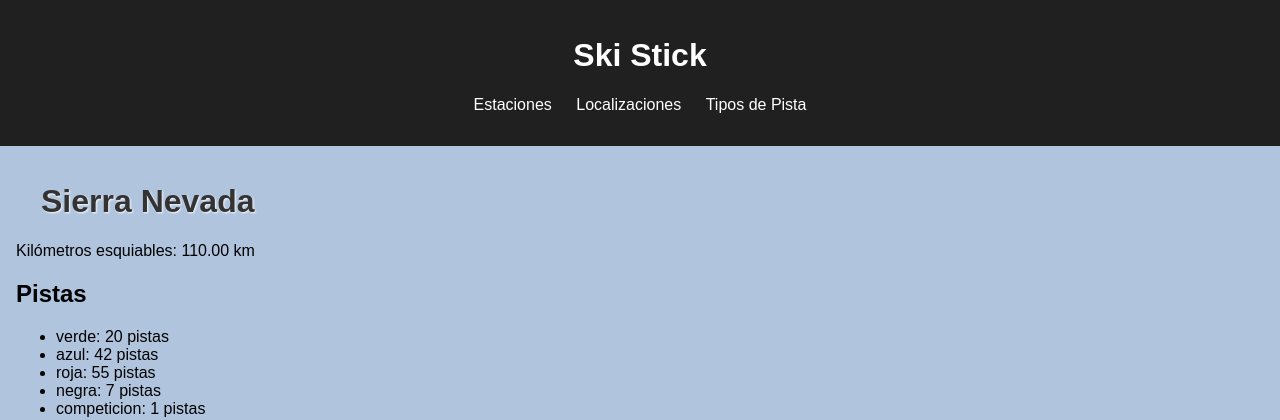
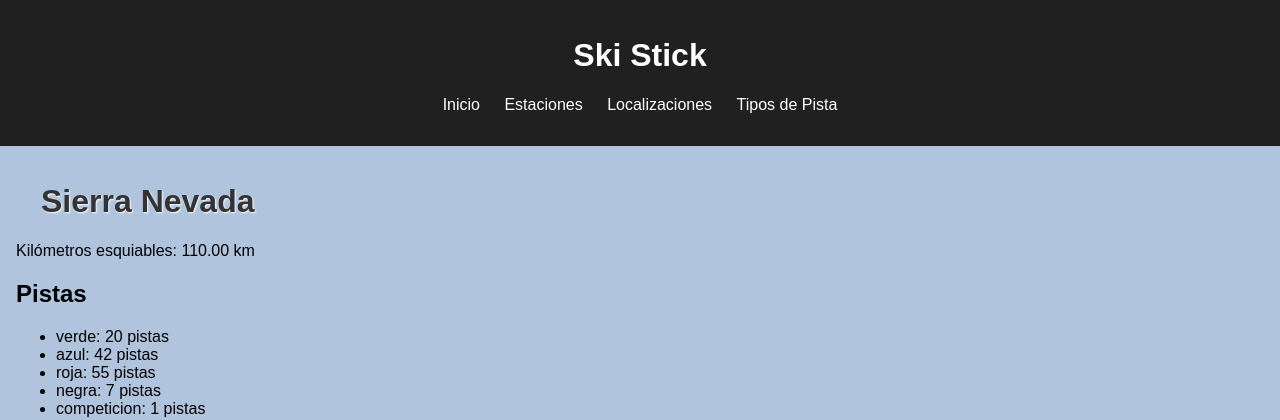
Before and after one commit to Pabloherreroo/IW-BI-03, a Django app: page /estacion/1/ in a window 1280 px wide. Shown: the top 420 px of the page. Run offline with Django 5.2, Linux system fonts and the light colour scheme; data comes from the database, SQL or seed files in the repository.

Commit message:
Añadir inicio al encabezado
En el fichero base.html que representa el envabezado común para todas las páginas he añadido a la lista la página de inicio (home) para poder volver a ella si se desea.

```diff
--- a/skiStick/appSkiStick/templates/base.html
+++ b/skiStick/appSkiStick/templates/base.html
@@ -15,6 +15,7 @@
         <h1><a href="{% url 'home' %}">Ski Stick</a></h1>
         <nav>
             <ul>
+                <li><a href="{% url 'home' %}">Inicio</a></li>
                 <li><a href="{% url 'estacion_list' %}">Estaciones</a></li>
                 <li><a href="{% url 'localizacion_list' %}">Localizaciones</a></li>
                 <li><a href="{% url 'pista_list' %}">Tipos de Pista</a></li>
```
